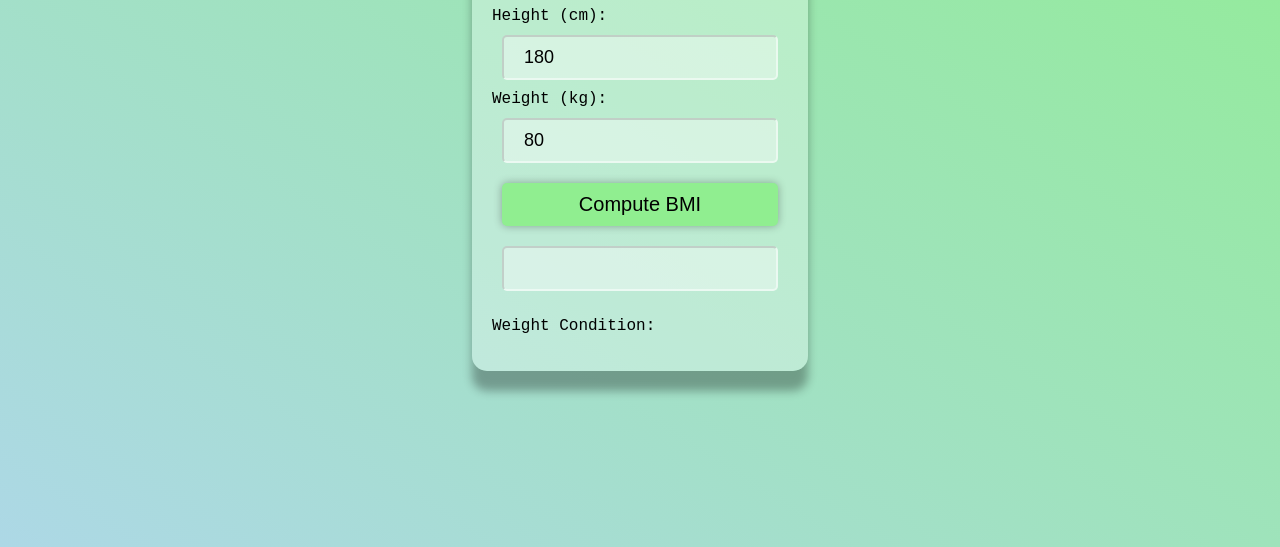
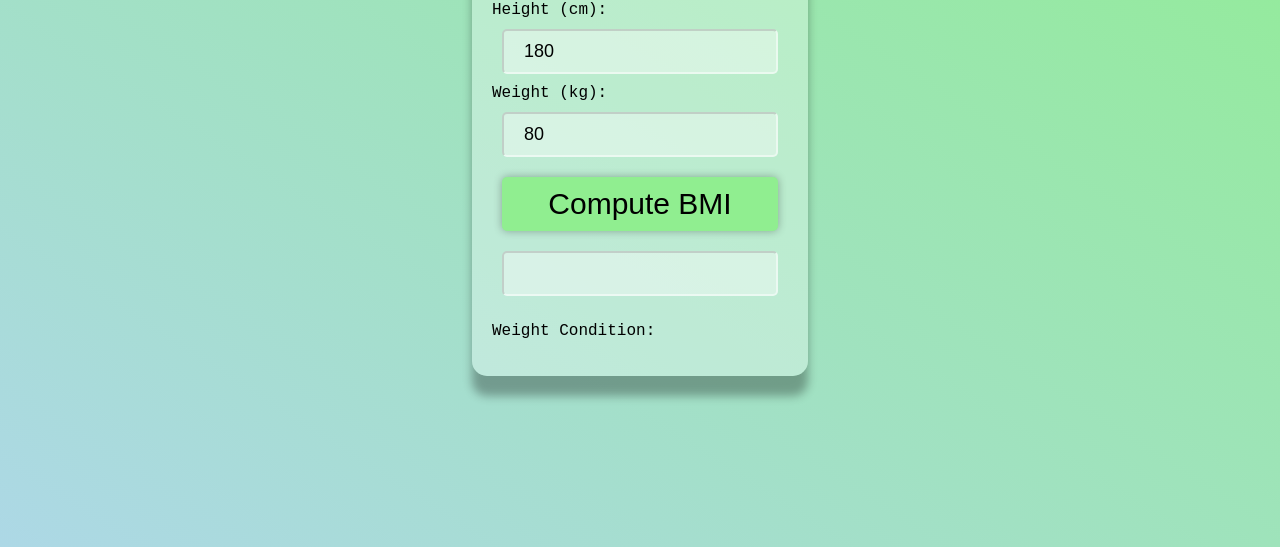
Before and after one commit to eastbaycsu/eastbaycsu.github.io, a plain HTML site: page index.html in a window 1280 px wide. In both pictures the pointer is over the button "Compute BMI". Shown: the part 269-816 px from the top of the page. Drawn offline with Linux system fonts and the light colour scheme.

Commit message:
Add files via upload

```diff
--- a/style.css
+++ b/style.css
@@ -37,5 +37,5 @@ body {
 .btn:hover {
   box-shadow: 0 0 8px rgba(0,0,0,.3);
   transition: all 2000ms linear;
-  /* font-size: 30px; */
+  font-size: 30px;
 }
```
